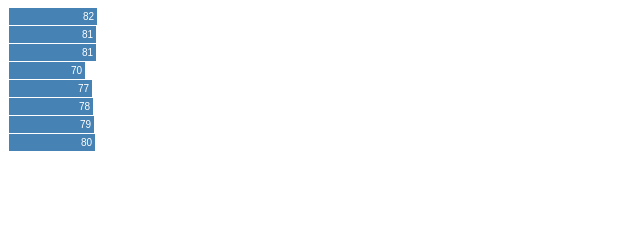
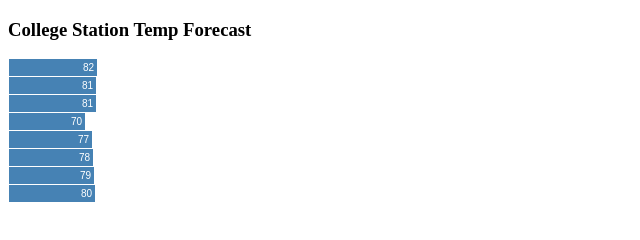
Before and after one commit to AZavala-Tamu/GEOG-678, a plain HTML site: page Labs/Lab8/D3.html in a window 1280 px wide. Shown: the whole page, without its empty margins (0-640 px from the left). Drawn offline with nearby package versions, Linux system fonts and the light colour scheme.

Commit message:
Update to Lab 8

```diff
--- a/Labs/Lab8/D3.html
+++ b/Labs/Lab8/D3.html
@@ -17,6 +17,7 @@
   </head>
 
   <body>
+    <h3> College Station Temp Forecast</h3>
 
     <div id="chart"></div>
 
```
